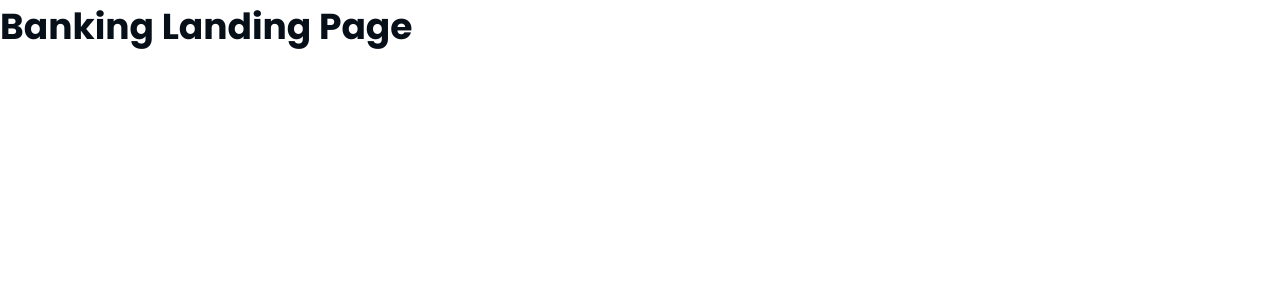
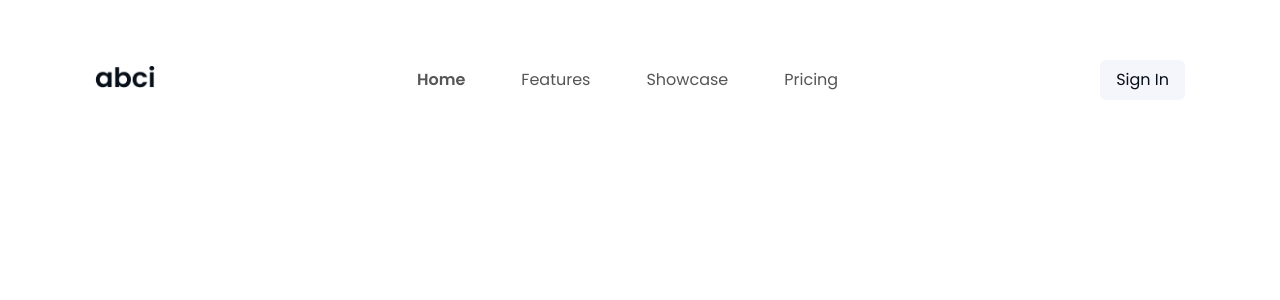
Before and after one commit to hugovinicius145/banking-landing-page, a Next.js app: page / in a window 1280 px wide. Shown: the top 300 px of the page. Built offline with nearby package versions, Linux system fonts and the light colour scheme.

Commit message:
Criando Navbar

```diff
--- /dev/null
+++ b/src/components/Header/Navbar.tsx
@@ -0,0 +1,40 @@
+import { Box, Button, Stack, Text } from "@chakra-ui/react";
+import NextImage from "next/image";
+import NextLink from "next/link";
+
+export function Navbar() {
+  return (
+    <Stack
+      direction="row"
+      align="center"
+      justify="space-between"
+    >
+      <NextLink href="/" passHref>
+        <Box as="a">
+          <NextImage
+            width="60px"
+            height="22px"
+            src="/logo.png"
+            alt="Logo"
+          />
+        </Box>
+      </NextLink>
+
+      <Stack direction="row" fontSize="16px" spacing="14" cursor="pointer">
+        <Text fontWeight="semibold">Home</Text>
+        <Text>Features</Text>
+        <Text>Showcase</Text>
+        <Text>Pricing</Text>
+      </Stack>
+
+      <Button
+        bgColor="#F5F6FB"
+        color="#070F18"
+        fontSize="16px"
+        fontWeight="normal"
+      >
+        Sign In
+      </Button>
+    </Stack>
+  );
+}
--- /dev/null
+++ b/src/components/Header/index.tsx
@@ -0,0 +1,21 @@
+import { Box, Stack } from "@chakra-ui/react";
+import { Navbar } from "./Navbar";
+
+export function Header() {
+  return (
+    <Box
+      width="full"
+      px="95px"
+      py="60px"
+    >
+      <Stack
+        maxWidth="1250px"
+        spacing="24"
+        mx="auto"
+        borderRadius="10px"
+      >
+        <Navbar />
+      </Stack>
+    </Box>
+  );
+}
--- a/src/pages/index.tsx
+++ b/src/pages/index.tsx
@@ -1,11 +1,12 @@
 import type { NextPage } from 'next'
 import Head from 'next/head'
 import { Text } from '@chakra-ui/react';
+import { Header } from '../components/Header';
 
 const Home: NextPage = () => {
   return (
     <>
-      <Text fontWeight="bold" fontSize="4xl" color="#070F18">Banking Landing Page</Text>
+      <Header />
     </>
   )
 }
```
Also changed, not shown: public/logo.png (added).
